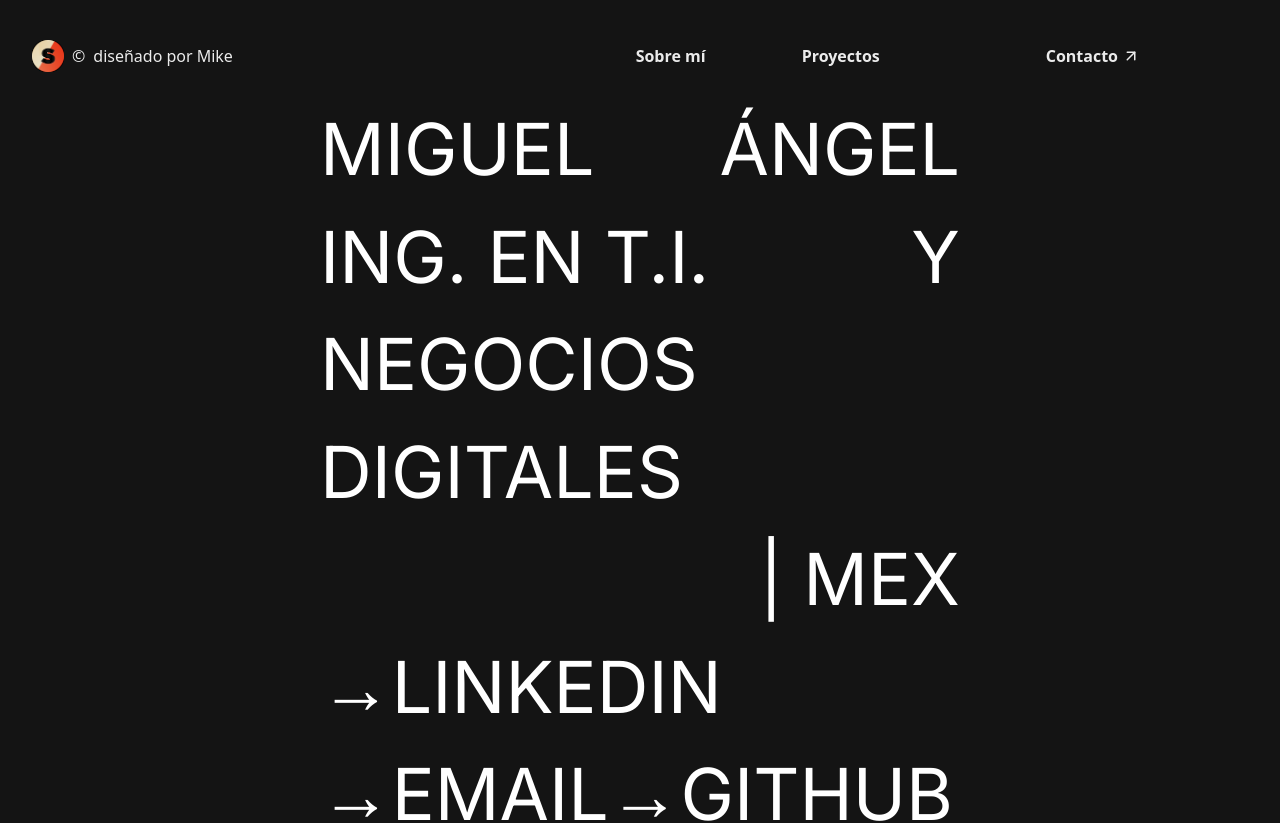
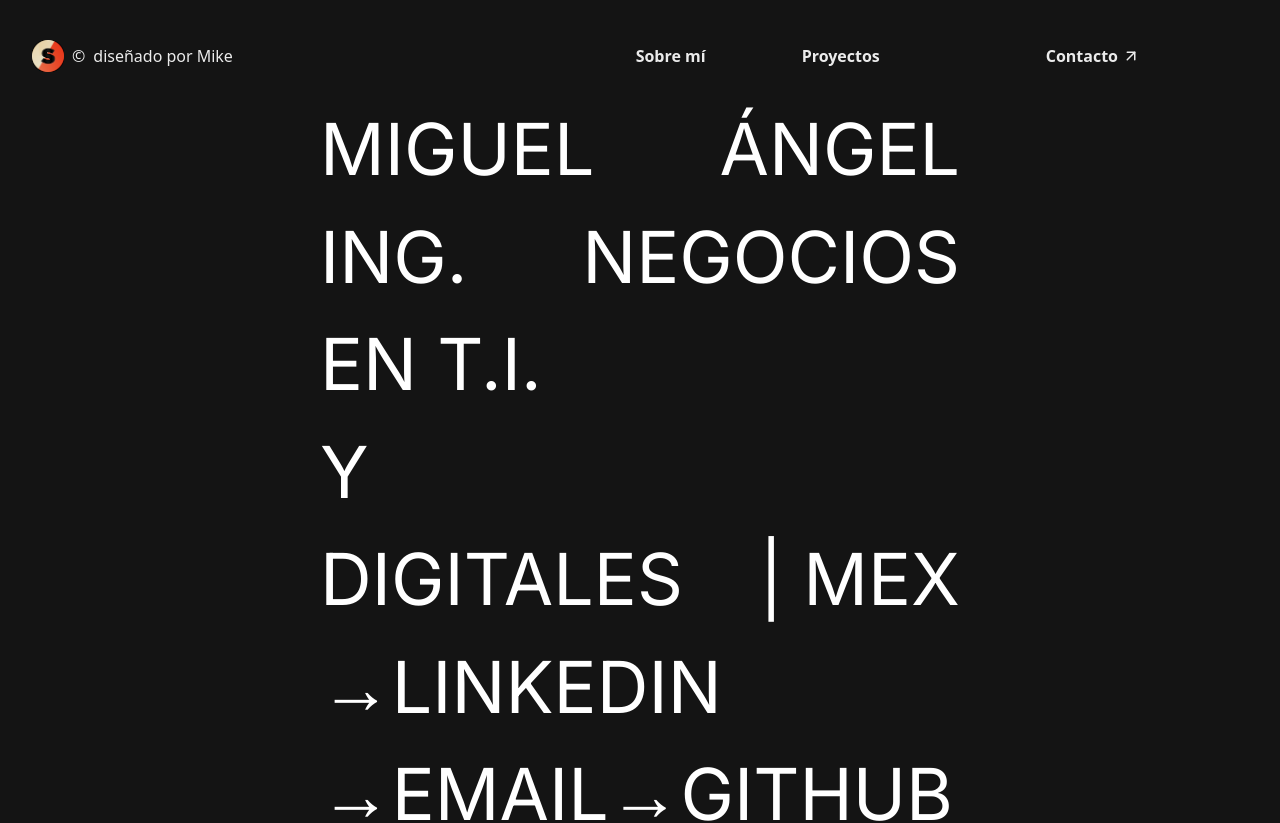
Before and after one commit to mikesspinosa/portfolio, a Next.js app: page /contact in a window 1280 px wide. Shown: the top 823 px of the page. Built offline with nearby package versions, Linux system fonts and the light colour scheme.

Commit message:
style: Re-align contact page title for consistency

```diff
--- a/src/app/contact/page.tsx
+++ b/src/app/contact/page.tsx
@@ -43,13 +43,11 @@ export default function Contact() {
             <p className="m-0">Ángel</p>
           </div>
           <div className="flex justify-between uppercase">
-            <p className="m-0">ING. en T.I.</p>
-            <p className="m-0">y</p>
+            <p className="m-0">ING. en T.I. y</p>
+            <p className="m-0">Negocios</p>
           </div>
-          <div className="flex justify-center uppercase">
-            <p className="m-0">Negocios Digitales</p>
-          </div>
-          <div className="flex justify-end uppercase">
+          <div className="flex justify-between uppercase">
+            <p className="m-0">Digitales</p>
             <p className="m-0">| MEX</p>
           </div>
           <Link href={'https://www.linkedin.com/in/miguel-angel-espinosa-de-los-monteros-283bb930b/'}>
```
